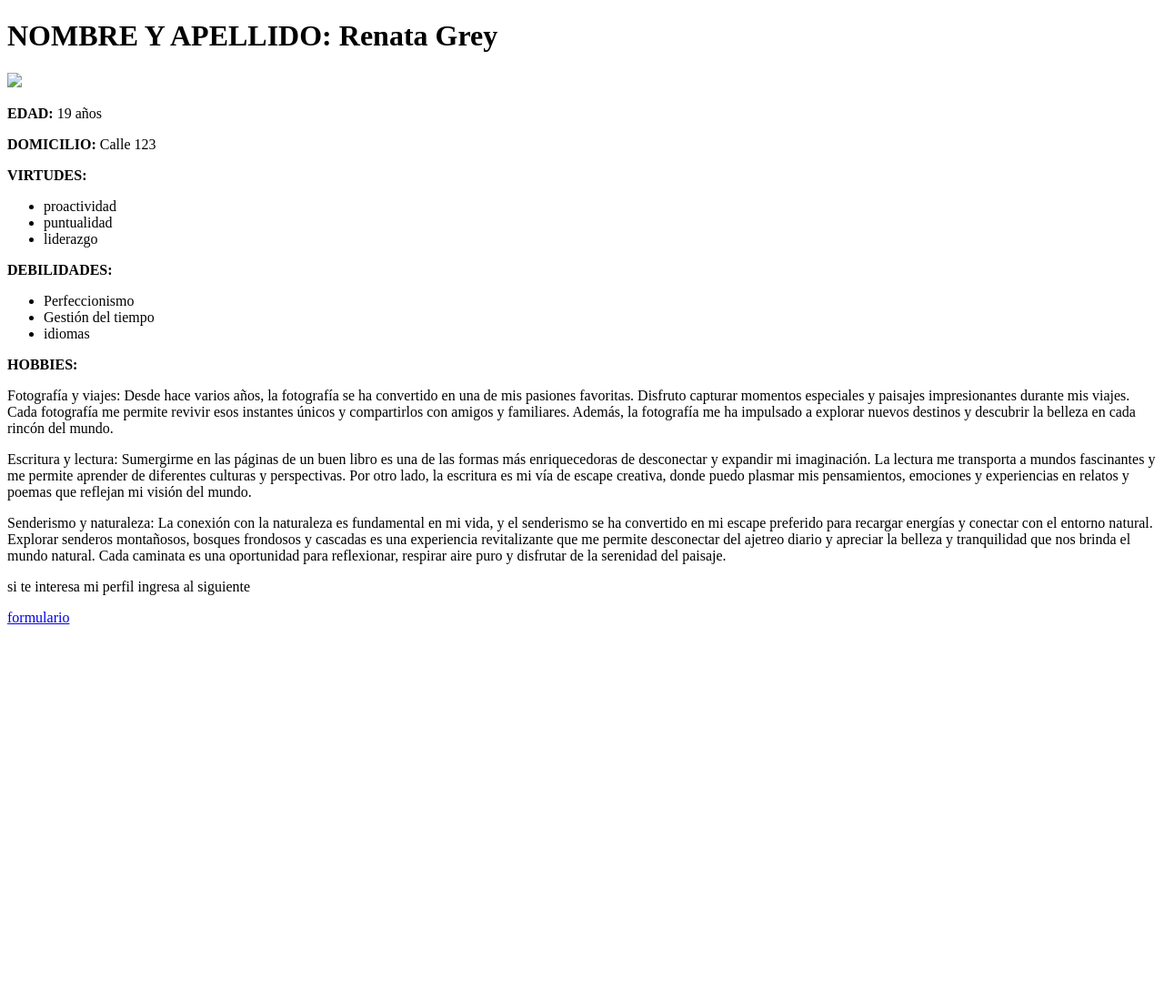
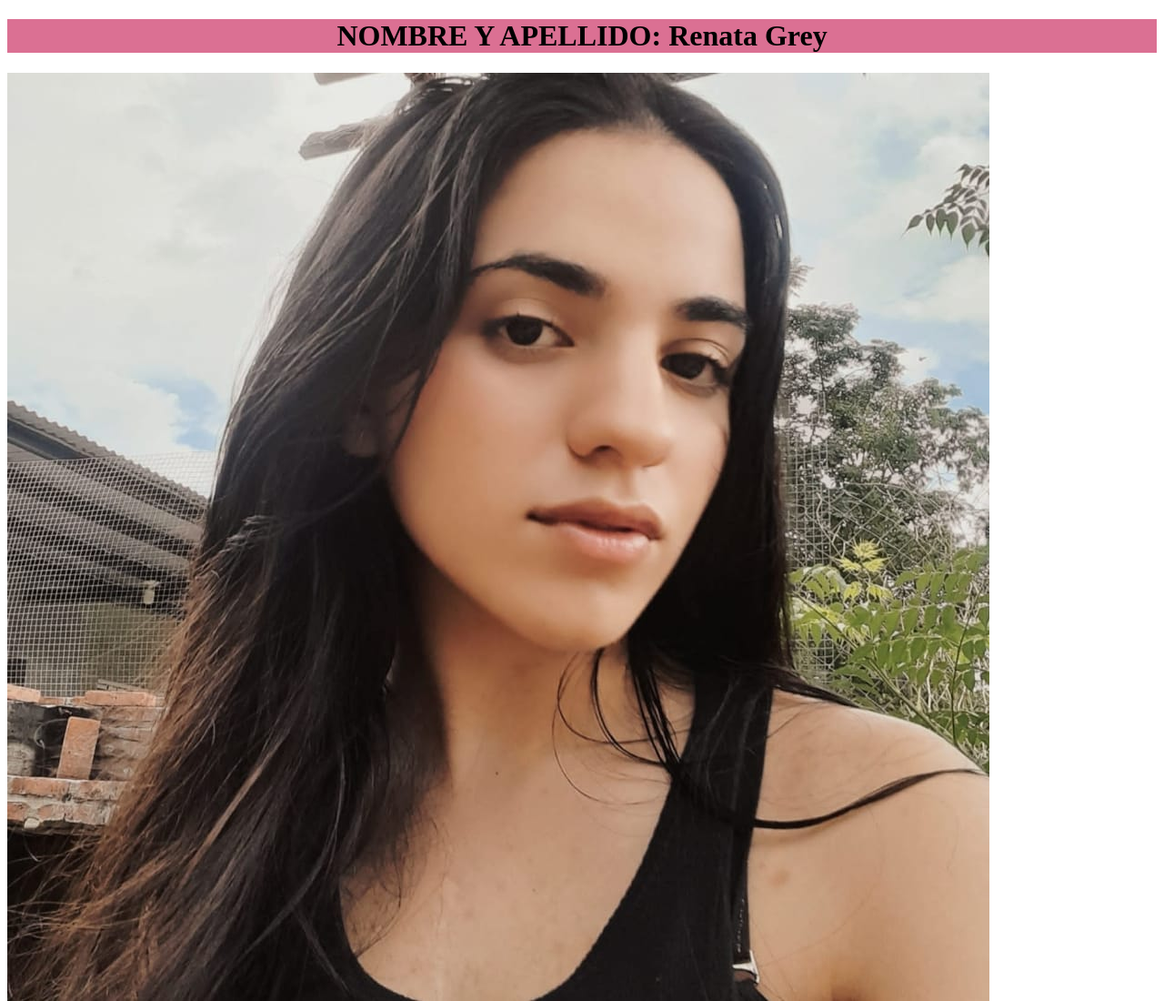
Before and after one commit to lucasrecht/Tarea-3, a plain HTML site: page index.html in a window 1280 px wide. Shown: the top 1100 px of the page at 91% size. Before the commit the page ends 800 px from the top, so only its background shows below. Drawn offline with Linux system fonts and the light colour scheme.

Commit message:
primer commit

```diff
--- a/index.html
+++ b/index.html
@@ -2,9 +2,10 @@
 <html>
   <head>
 <title>CURRICULUM VITAE</title>
+ <link rel="stylesheet" href="style.css">
  </head>
  <body>
- 	<h1>NOMBRE Y APELLIDO: Renata Grey</h1>
+ 	<h1 class="titulo" >NOMBRE Y APELLIDO: Renata Grey</h1>
  	<img src="imagenes/prueba html.jfif">
  	<p><b>EDAD:</b> 19 años</p>
  	<p><b>DOMICILIO:</b> Calle 123</p>
--- /dev/null
+++ b/style.css
@@ -0,0 +1,12 @@
+.titulo{
+background-color:palevioletred;
+}
+.titulo{
+	text-align: center;
+}
+p{
+	font-family: sans-serif;
+}
+p{
+	font-size: large;
+}
```
Also changed, not shown: imagenes/prueba html.jfif (added), 1 other file.
